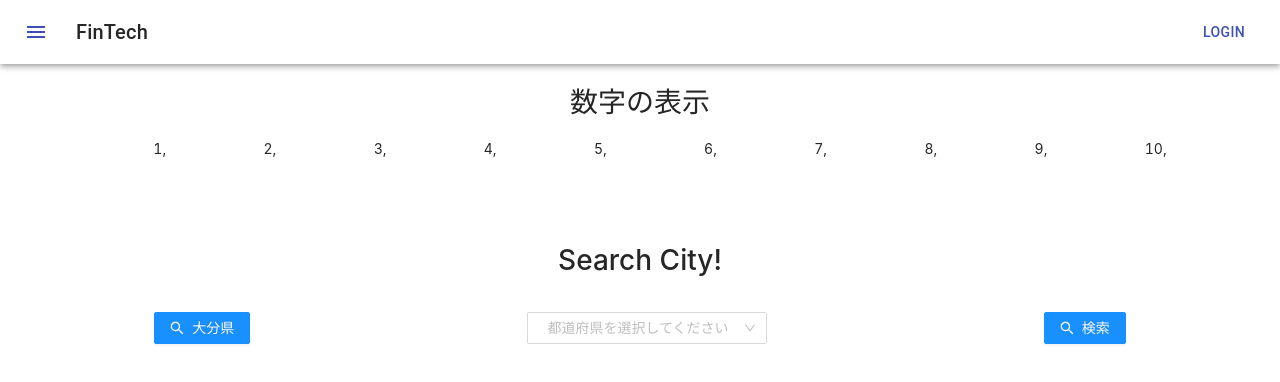
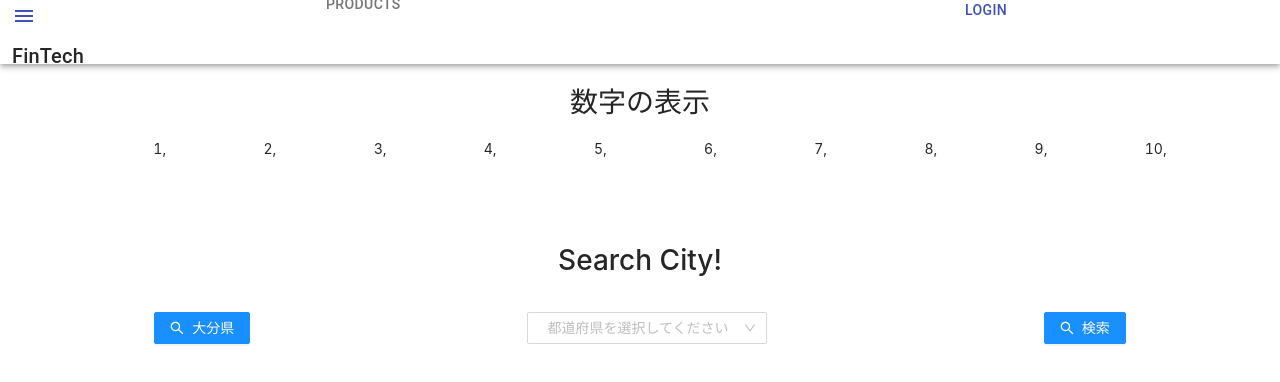
Before and after one commit to Aoi020608/get_city, a React (Create React App) app: page / in a window 1280 px wide. Shown: the top 382 px of the page. Built offline with nearby package versions, Linux system fonts and the light colour scheme.

Commit message:
change nav baar

```diff
--- a/src/components/Nav.tsx
+++ b/src/components/Nav.tsx
@@ -6,6 +6,7 @@ import Typography from "@material-ui/core/Typography";
 import Button from "@material-ui/core/Button";
 import IconButton from "@material-ui/core/IconButton";
 import MenuIcon from "@material-ui/icons/Menu";
+import { Grid } from "@material-ui/core";
 
 const useStyles = makeStyles((theme: Theme) =>
   createStyles({
@@ -19,7 +20,7 @@ const useStyles = makeStyles((theme: Theme) =>
       marginRight: theme.spacing(2),
     },
     title: {
-      flexGrow: 1,
+      //   flexGrow: 1,
     },
   })
 );
@@ -31,6 +32,8 @@ const Nav: React.FC = () => {
     <div className={classes.root}>
       <AppBar position="static">
         <Toolbar className={classes.toolbar}>
+          <Grid container spacing={3}>
+            <Grid sm={3}>
               <IconButton
                 edge="start"
                 className={classes.menuButton}
@@ -42,7 +45,16 @@ const Nav: React.FC = () => {
               <Typography variant="h6" className={classes.title}>
                 FinTech
               </Typography>
+            </Grid>
+            <Grid sm={6}>
+              <Typography variant="button" color="textSecondary">
+                PRODUCTS
+              </Typography>
+            </Grid>
+            <Grid sm={3}>
               <Button color="primary">Login</Button>
+            </Grid>
+          </Grid>
         </Toolbar>
       </AppBar>
     </div>
```
Lines whose indentation alone changed are shown as unchanged.
